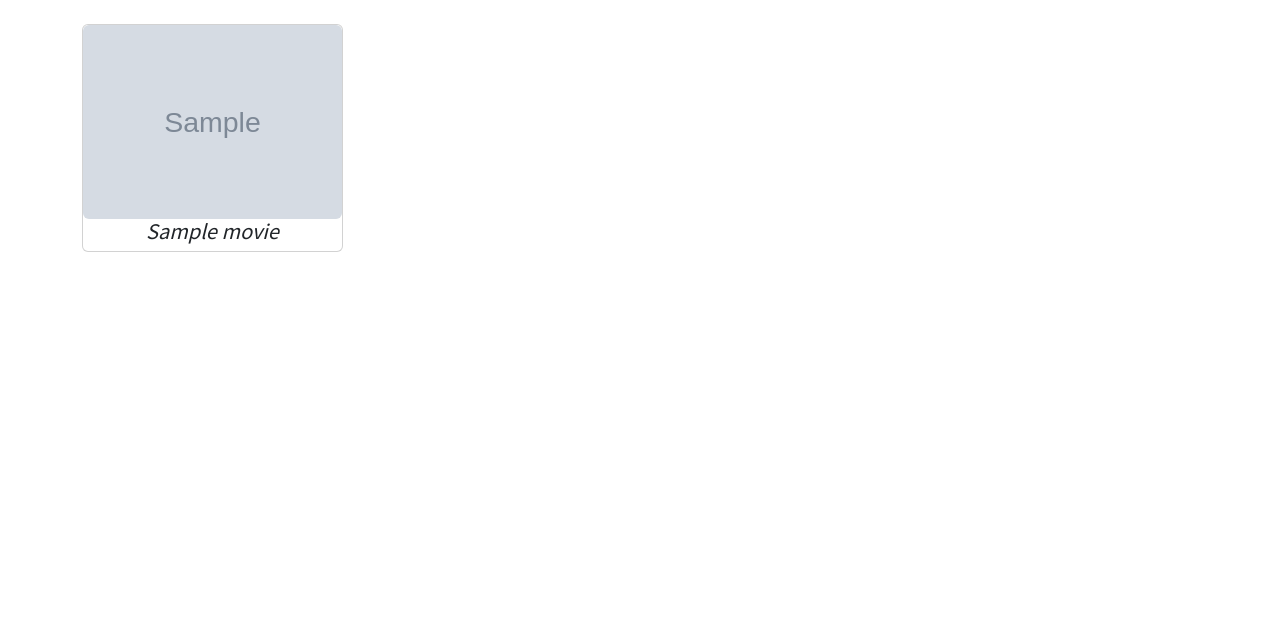
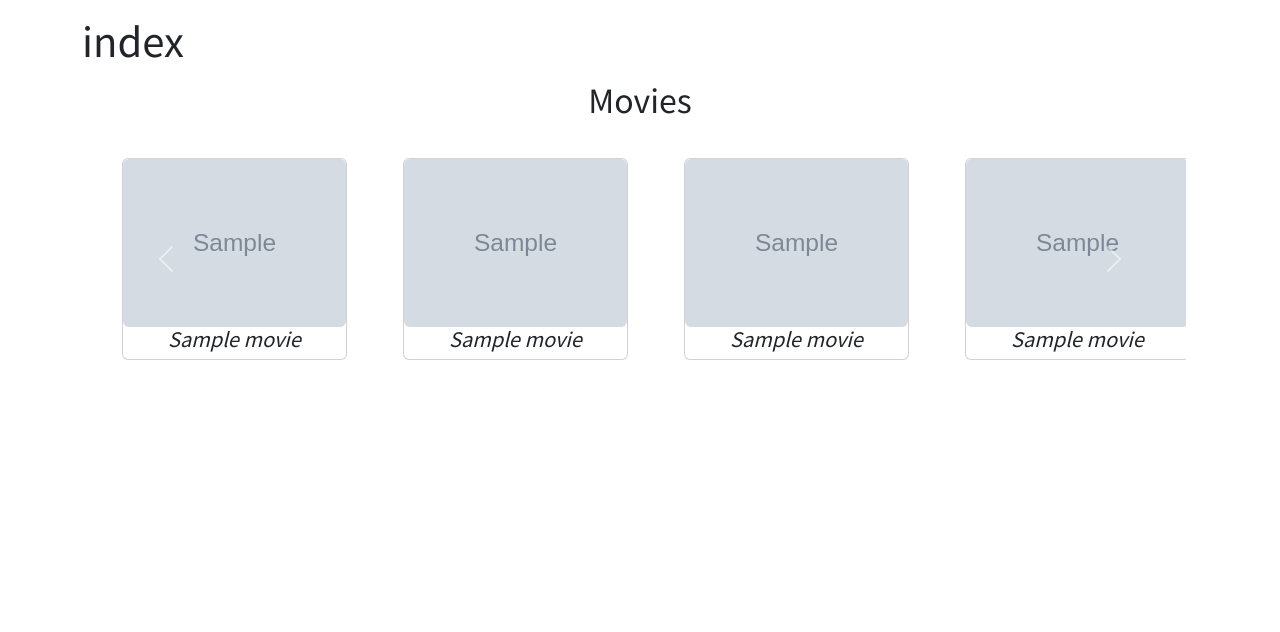
Before and after one commit to sjhmlj/pj_first, a Django app: page /reviews/ in a window 1280 px wide. Shown: the part 70-702 px from the top of the page. Run offline with Django 3.2, Linux system fonts and the light colour scheme; tables that the repository leaves empty hold one stand-in row (values such as "Sample post"); grey boxes marked "Sample" are stand-in pictures; some libraries are stand-ins or nearby versions.

Commit message:
reviews/ add styling, position

```diff
--- a/reviews/forms.py
+++ b/reviews/forms.py
@@ -30,5 +30,5 @@ class CommentForm(forms.ModelForm):
             'content',
         ]
         labels = {
-            'content':'댓글'
+            'content':'댓글 작성'
         }
--- a/reviews/models.py
+++ b/reviews/models.py
@@ -1,6 +1,6 @@
 from django.db import models
 from imagekit.models import ProcessedImageField
-from imagekit.processors import Thumbnail
+from imagekit.processors import Thumbnail, ResizeToFit
 from django.contrib.auth import get_user_model
 from django.core.validators import MinValueValidator, MaxValueValidator
 
@@ -12,7 +12,8 @@ class Movie(models.Model):
     cast = models.TextField()
     producer = models.CharField(max_length=20)
     opening_date = models.DateField()
-    image = ProcessedImageField(blank=False, upload_to='images/', processors=[Thumbnail(300, 400)], format='JPEG', options={'quality':80})
+    image = ProcessedImageField(blank=True, upload_to='images/', processors=[Thumbnail(300, 400)], format='JPEG', options={'quality':80})
+    image_sm = ProcessedImageField(blank=True, upload_to='images/', processors=[ResizeToFit(90, 120)], format='JPEG', options={'quality':50})
 
 class Review(models.Model):
     title = models.CharField(max_length=20)
--- a/reviews/templates/reviews/index.html
+++ b/reviews/templates/reviews/index.html
@@ -2,11 +2,17 @@
 {% load static %}
 {% load django_bootstrap5 %}
 {% block content %}
+  <h1>index</h1>
   <!-- 영화 리스트 -->
-  <div class="row">
+
+  <div class="container text-center my-3">
+    <h2 class="font-weight-light">Movies</h2>
+    <div class="row  justify-content-center">
+      <div id="recipeCarousel" class="carousel slide" data-bs-ride="carousel">
+        <div class="carousel-inner" role="listbox">
           {% for movie in movies %}
-      <!-- 영화포스터이미지에 링크 -->
-      <div class='col-3 my-2'>
+            <div class="carousel-item {% if forloop.counter == 1 %}active{% endif %} ">
+              <div class='col-3 p-4 mx-1 my-2'>
                 <div class='card'>
                   <a href="{% url 'reviews:movie_detail' movie.pk %}"><img class='card-img-top rounded' src="{{ movie.image.url }}" alt="{{ movie.image }}"></a>
                   <div class='card=body'>
@@ -14,6 +20,73 @@
                   </div>
                 </div>
               </div>
+            </div>
           {% endfor %}
+
         </div>
+        <a class="carousel-control-prev bg-transparent w-aut" href="#recipeCarousel" role="button" data-bs-slide="prev">
+          <span class="carousel-control-prev-icon" aria-hidden="true"></span>
+        </a>
+        <a class="carousel-control-next bg-transparent w-aut" href="#recipeCarousel" role="button" data-bs-slide="next">
+          <span class="carousel-control-next-icon" aria-hidden="true"></span>
+        </a>
+      </div>
+    </div>
+
+  </div>
+
+  <style>
+    @media (max-width: 767px) {
+      .carousel-inner .carousel-item > div {
+        display: none;
+      }
+
+      .carousel-inner .carousel-item > div:first-child {
+        display: block;
+      }
+    }
+
+    .carousel-inner .carousel-item-next,
+    .carousel-inner .carousel-item-prev,
+    .carousel-inner .carousel-item.active {
+      display: flex;
+    }
+
+    /* medium and up screens */
+    @media (min-width: 768px) {
+
+      .carousel-inner .carousel-item-end.active,
+      .carousel-inner .carousel-item-next {
+        transform: translateX(25%);
+      }
+
+      .carousel-inner .carousel-item-prev,
+      .carousel-inner .carousel-item-start.active {
+        transform: translateX(-25%);
+      }
+    }
+
+    .carousel-inner .carousel-item-end,
+    .carousel-inner .carousel-item-start {
+      transform: translateX(0);
+    }
+  </style>
+
+  <script>
+    let items = document.querySelectorAll('.carousel .carousel-item')
+
+    items.forEach((el) => {
+      const minPerSlide = 4
+      let next = el.nextElementSibling
+      for (var i = 1; i < minPerSlide; i++) {
+        if (!next) {
+          // wrap carousel by using first child
+          next = items[0]
+        }
+        let cloneChild = next.cloneNode(true)
+        el.appendChild(cloneChild.children[0])
+        next = next.nextElementSibling
+      }
+    })
+  </script>
 {% endblock content %}
--- a/reviews/views.py
+++ b/reviews/views.py
@@ -37,7 +37,7 @@ def movie_detail(request, movie_pk):
     context = {
         'movie': movie,
         'reviews': movie.review_set.all(),
-        'total' : Review.objects.aggregate(review_avg=Avg('grade')),
+        'total' : movie.review_set.aggregate(review_avg=Avg('grade')),
     }
     return render(request, 'reviews/movie_detail.html', context)
 
--- a/static/css/style.css
+++ b/static/css/style.css
@@ -18,6 +18,11 @@ html {
   z-index: 999;
 }
 
+.heart-button{
+  border: 0;
+  outline: 0;
+}
+
 .search_bar {
   display: flex;
   margin: 0 0 0 auto;
```
Also changed, not shown: reviews/templates/reviews/movie_detail.html (+6 -2 lines), reviews/templates/reviews/review_detail.html (+17 -6 lines), search/templates/search/search.html (+5 -8 lines), reviews/migrations/0002_auto_20221103_0944.py (added). Lines whose indentation alone changed are shown as unchanged.
